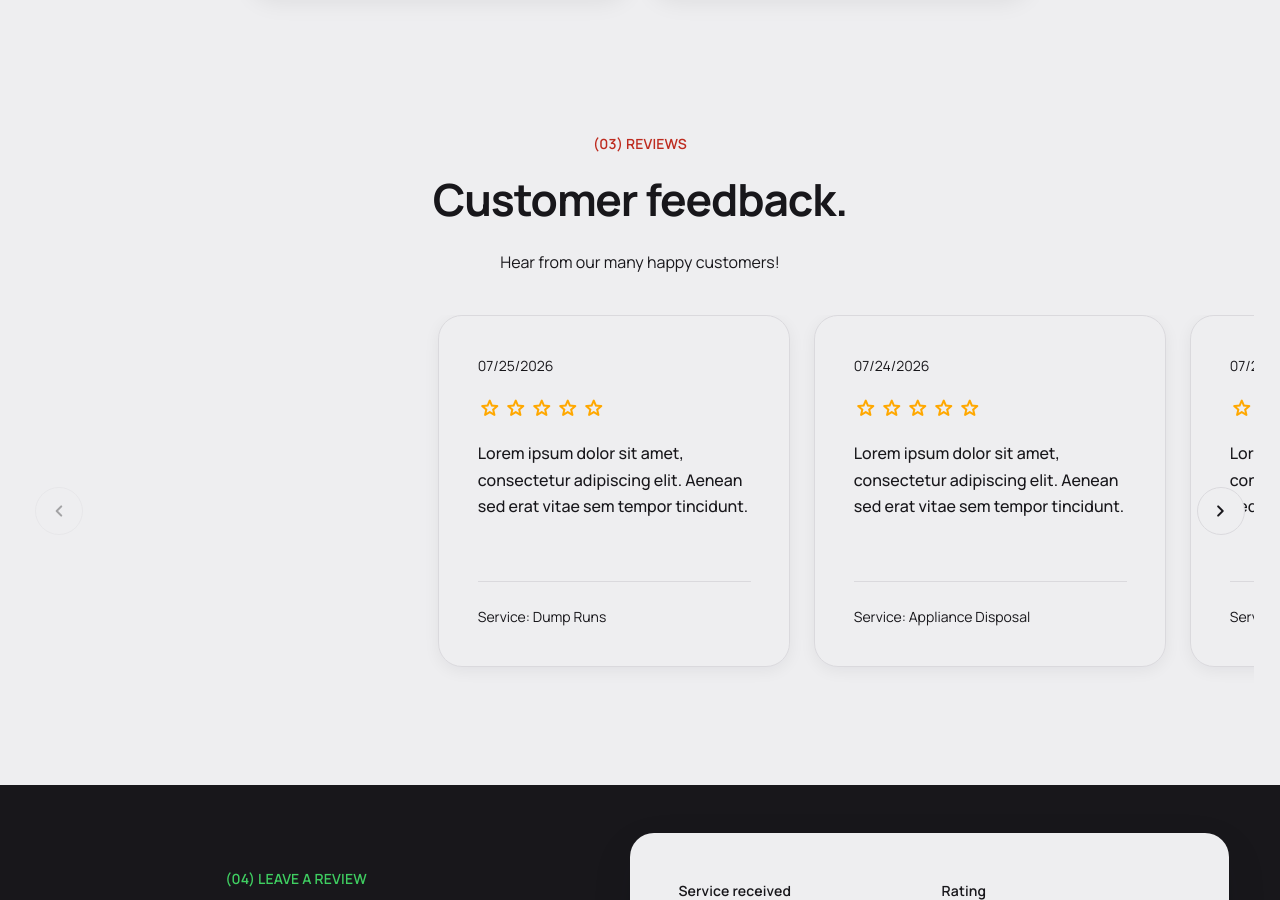
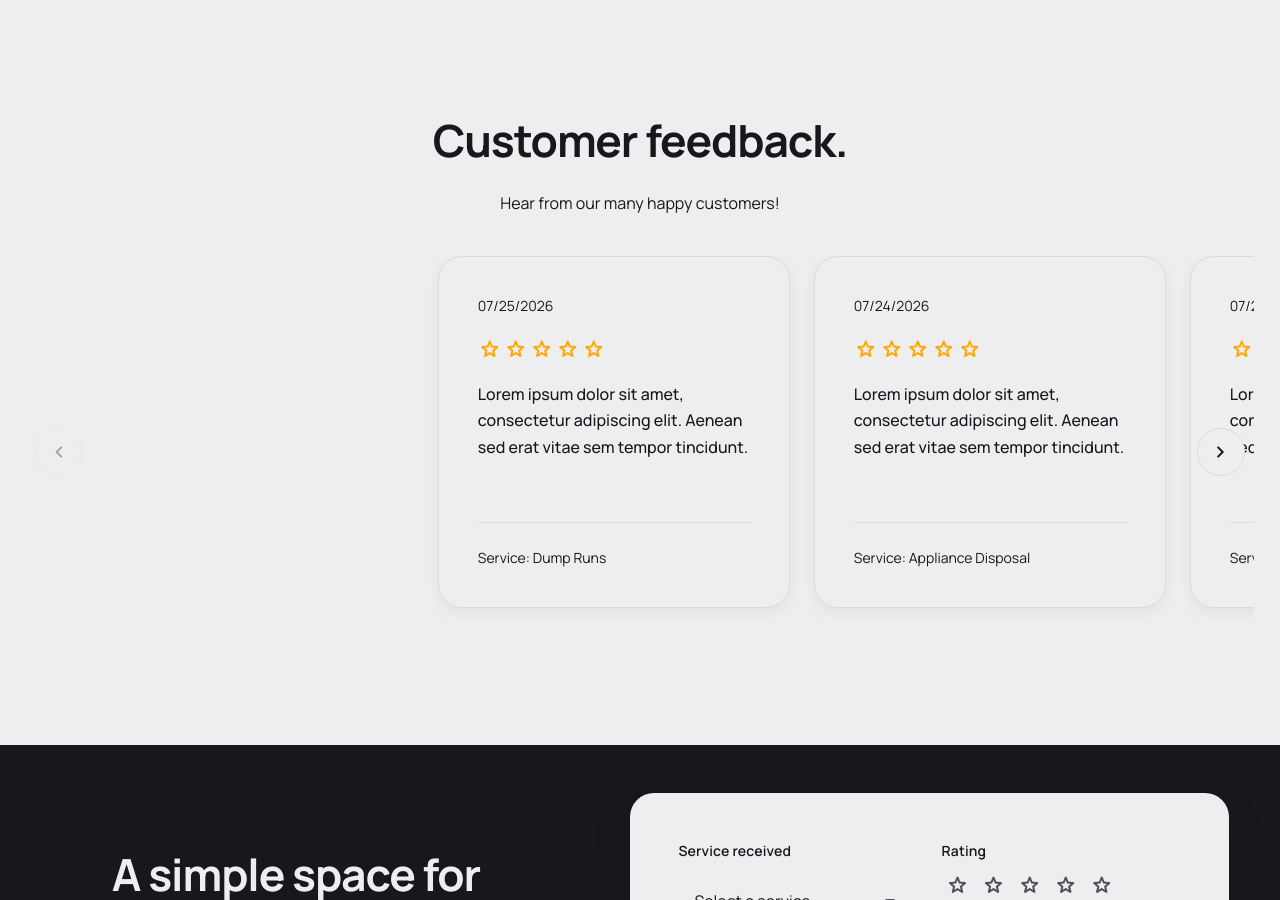
Before and after one commit to gwan-kib/CGT-Enterprises-Website, a React (Vite) app: page / in a window 1280 px wide. Shown: the part 1900-2800 px from the top of the page. Built offline with nearby package versions, Linux system fonts and the light colour scheme.

Commit message:
refactor(headings): remove eyebrow from SectionHeading and all sections

```diff
--- a/src/components/sections/ContactSection.tsx
+++ b/src/components/sections/ContactSection.tsx
@@ -34,7 +34,6 @@ export function ContactSection() {
         <div className="contact-section__content">
           <SectionHeading
             description="Visit CGT Enterprises on Facebook"
-            eyebrow="(06) Contact"
             id="contact-title"
             title="How can we help you?"
           />
--- a/src/components/sections/FaqSection.tsx
+++ b/src/components/sections/FaqSection.tsx
@@ -32,9 +32,8 @@ export function FaqSection() {
       <div className="faq-section__grid">
         <SectionHeading
           description="Lorem ipsum dolor sit amet, consectetur adipiscing elit. Approved questions and answers will replace this temporary structure."
-          eyebrow="(05) Frequently asked questions"
           id="faq-title"
-          title="Common questions, arranged for quick scanning."
+          title="Frequent Asked Questions"
         />
 
         <div className="faq-list">
--- a/src/components/sections/ReviewFormSection.tsx
+++ b/src/components/sections/ReviewFormSection.tsx
@@ -24,7 +24,6 @@ export function ReviewFormSection() {
         <div className="review-form-section__content">
           <SectionHeading
             description="Lorem ipsum dolor sit amet, consectetur adipiscing elit. This form is a visual placeholder and does not collect or submit information."
-            eyebrow="(04) Leave a review"
             id="leave-review-title"
             title="A simple space for future feedback."
           />
--- a/src/components/sections/ReviewsSection.tsx
+++ b/src/components/sections/ReviewsSection.tsx
@@ -227,7 +227,6 @@ export function ReviewsSection() {
         <SectionHeading
           align="center"
           description="Hear from our many happy customers!"
-          eyebrow="(03) Reviews"
           id="reviews-title"
           title="Customer feedback."
         />
--- a/src/components/sections/ServicesSection.tsx
+++ b/src/components/sections/ServicesSection.tsx
@@ -10,7 +10,6 @@ export function ServicesSection() {
         <SectionHeading
           align="center"
           description="View starting prices below. Contact us for details."
-          eyebrow="(02) Services"
           id="services-title"
           title="Available services:"
         />
--- a/src/components/ui/SectionHeading.tsx
+++ b/src/components/ui/SectionHeading.tsx
@@ -1,7 +1,6 @@
 interface SectionHeadingProps {
   align?: 'center' | 'left'
   description: string
-  eyebrow: string
   id: string
   title: string
 }
@@ -9,13 +8,11 @@ interface SectionHeadingProps {
 export function SectionHeading({
   align = 'left',
   description,
-  eyebrow,
   id,
   title,
 }: SectionHeadingProps) {
   return (
     <header className={`section-heading section-heading--${align}`}>
-      <p className="section-heading__eyebrow">{eyebrow}</p>
       <h2 className="section-heading__title" id={id}>
         {title}
       </h2>
--- a/src/styles/shared.css
+++ b/src/styles/shared.css
@@ -73,24 +73,6 @@
   .section-heading--center {
     margin-inline: auto;
     text-align: center;
-  }
-
-  .section-heading__eyebrow {
-    margin: 0 0 var(--space-5);
-    color: var(--color-brand-red-500);
-    font-size: var(--font-size-label);
-    font-weight: var(--font-weight-semibold);
-    line-height: var(--line-height-label);
-    letter-spacing: var(--letter-spacing-label);
-    text-transform: uppercase;
-  }
-
-  .page-section--dark .section-heading__eyebrow {
-    color: var(--color-brand-green-500);
-  }
-
-  .page-section--brand .section-heading__eyebrow {
-    color: var(--color-neutral-900);
   }
 
   .section-heading__title {
```
